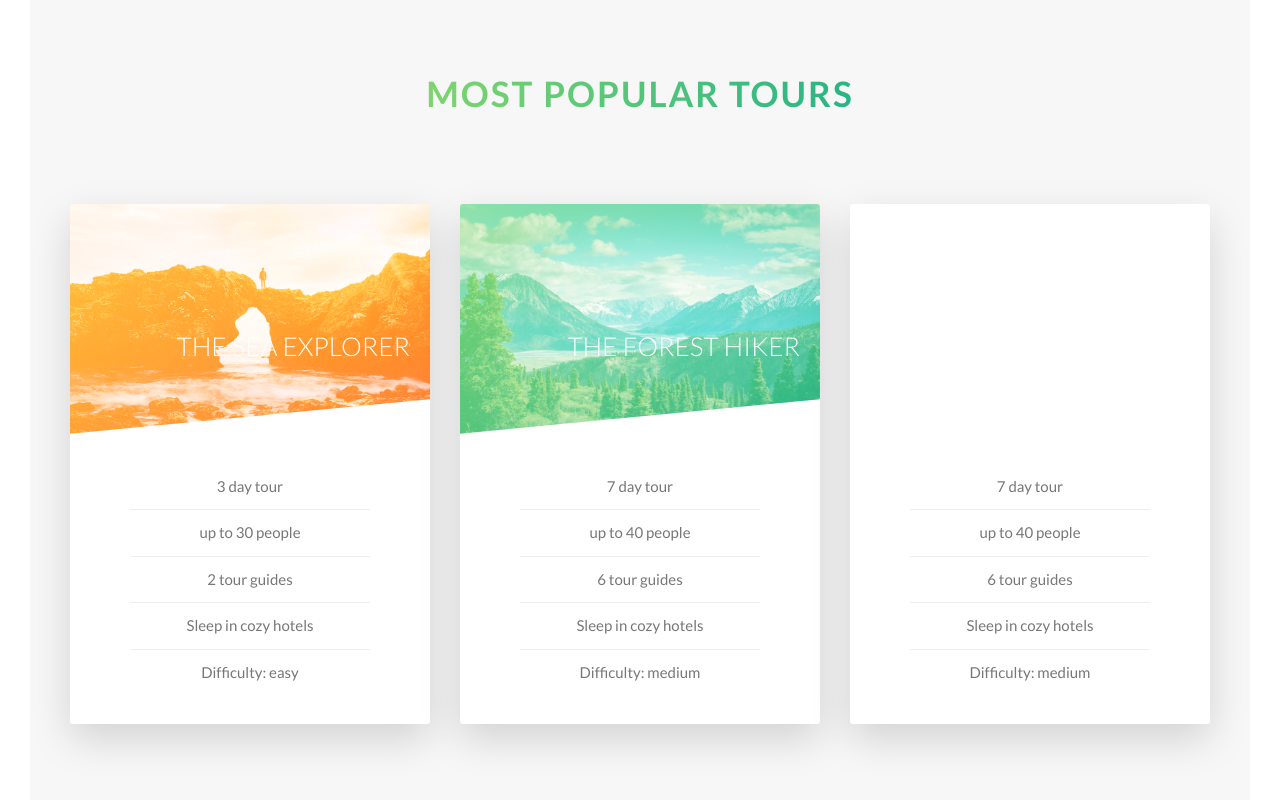
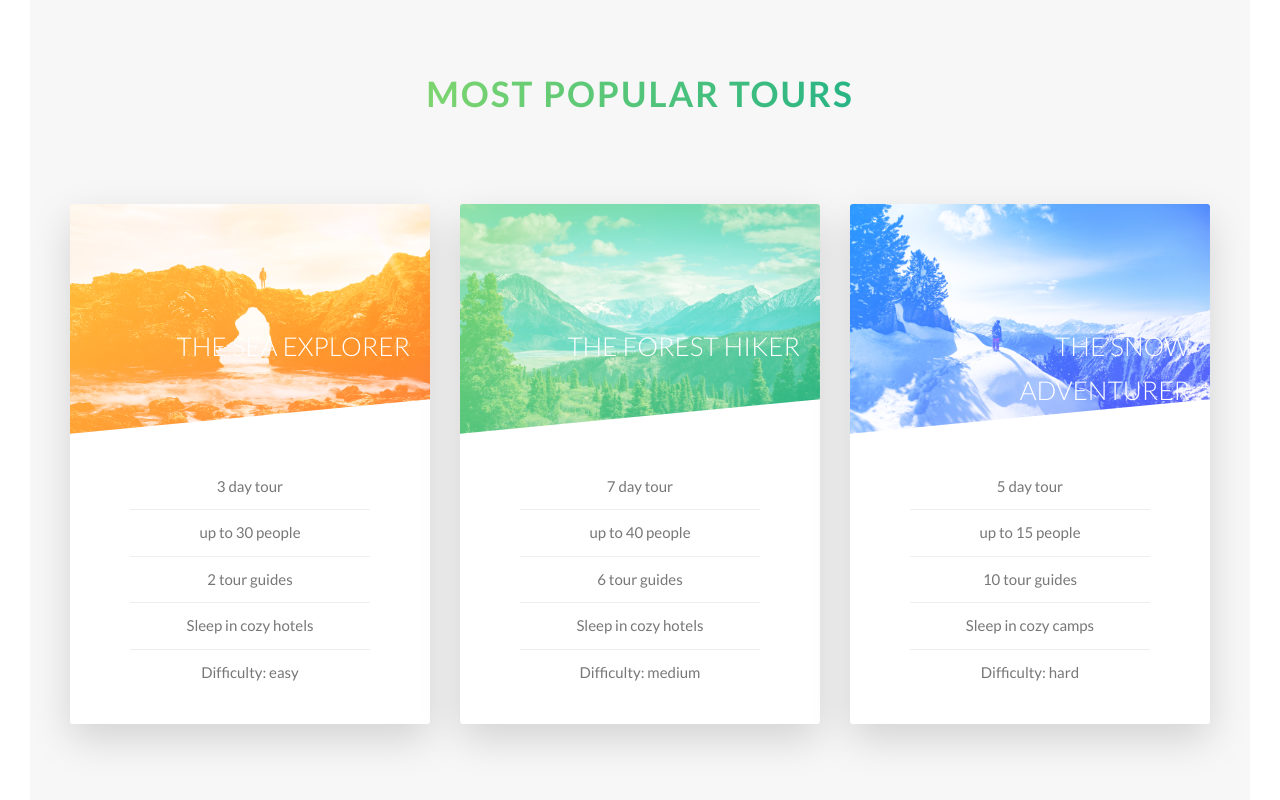
Before and after one commit to BertrandConxy/Natours, a website: page index.html in a window 1280 px wide. Shown: the part 2290-3090 px from the top of the page. Drawn offline with Linux system fonts and the light colour scheme.

Commit message:
Style card 3

```diff
--- a/index.html
+++ b/index.html
@@ -208,16 +208,16 @@
                   <div class="card__picture card__picture--3">&nbsp;</div>
                   <h4 class="card__heading">
                     <span class="card___heading-span">
-                      The forest hiker
+                      The snow adventurer
                     </span>
                   </h4>
                   <div class="card__details">
                     <ul>
-                      <li>7 day tour</li>
-                      <li>up to 40 people</li>
-                      <li>6 tour guides</li>
-                      <li>Sleep in cozy hotels</li>
-                      <li>Difficulty: medium</li>
+                      <li>5 day tour</li>
+                      <li>up to 15 people</li>
+                      <li>10 tour guides</li>
+                      <li>Sleep in cozy camps</li>
+                      <li>Difficulty: hard</li>
                     </ul>
                   </div>
                 </div>
@@ -225,7 +225,7 @@
                   <div class="card__cta">
                     <div class="card__price-box">
                       <p class="card__price-only">Only</p>
-                      <p class="card__price-value">$397</p>
+                      <p class="card__price-value">$497</p>
                     </div>
                     <a href="#" class="btn btn--white">Book now</a>
                   </div>
--- a/sass/components/_card.scss
+++ b/sass/components/_card.scss
@@ -34,12 +34,22 @@
             $color-secondary-dark
           );
       }
+
       &-2 {
         background-image:
           linear-gradient(
             to right bottom,
             $color-light,
             $color-dark
+          );
+      }
+
+      &-3 {
+        background-image:
+          linear-gradient(
+            to right bottom,
+            $color-tertiary-light,
+            $color-tertiary-dark
           );
       }
     }
@@ -78,6 +88,17 @@
           $color-dark
         ),
         url("../img/nat-6.jpg");
+      background-blend-mode: screen;
+    }
+
+    &--3 {
+      background-image:
+        linear-gradient(
+          to right bottom,
+          $color-tertiary-light,
+          $color-tertiary-dark
+        ),
+        url("../img/nat-7.jpg");
       background-blend-mode: screen;
     }
   }
```
Also changed, not shown: css/style.css.
